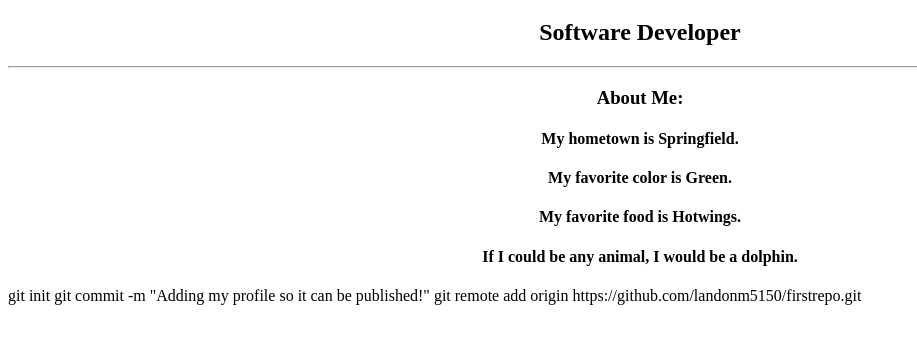
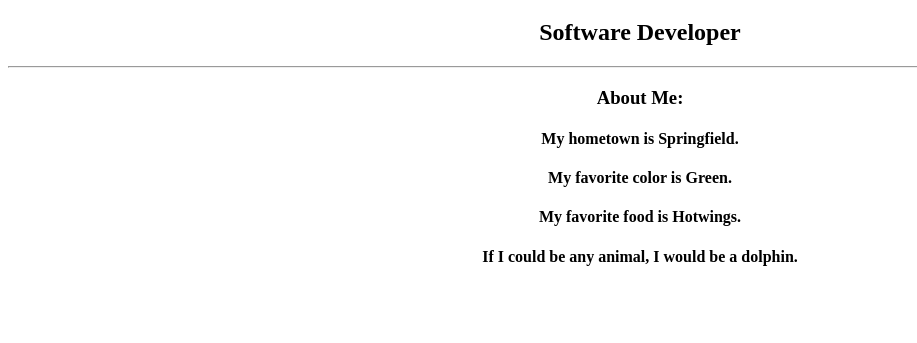
Before and after one commit to landonm5150/firstrepo, a plain HTML site: page index.html in a window 1280 px wide. Shown: the part 61-404 px from the top of the page, without its empty margins (0-917 px from the left). Drawn offline with Linux system fonts and the light colour scheme.

Commit message:
fixing issue, added index

```diff
--- a/index.html
+++ b/index.html
@@ -18,6 +18,3 @@
 			</div>
 		  </body>
 		</html>
-        git init
-        git commit -m "Adding my profile so it can be published!"
-        git remote add origin https://github.com/landonm5150/firstrepo.git
```
